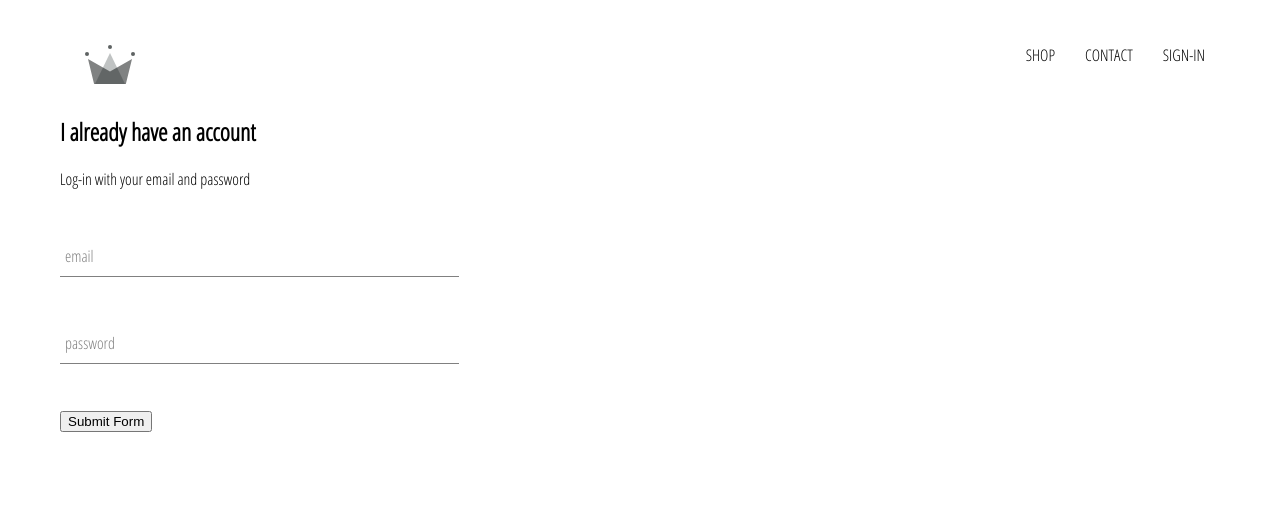
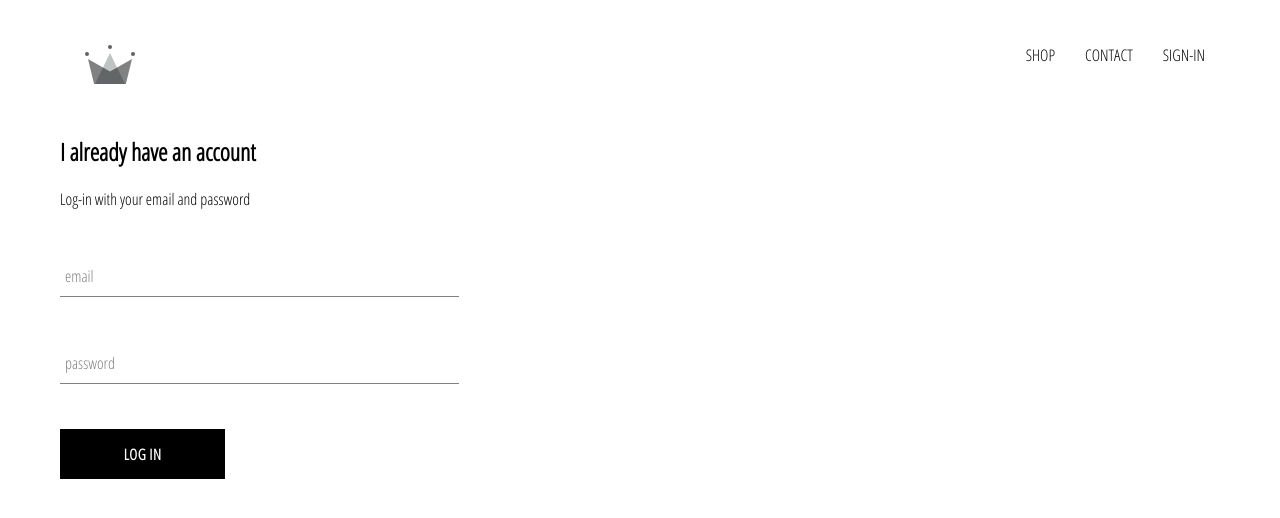
Before and after one commit to quantumomid/clothingStore, a React (Create React App) app in the folder clothing-store/: page /signin in a window 1280 px wide. Shown: the top 518 px of the page. Built offline with nearby package versions, Linux system fonts and the light colour scheme; a web font is replaced by a local one.

Commit message:
add a custom button component with styling

```diff
--- /dev/null
+++ b/clothing-store/src/components/custom-button/CustomButton.js
@@ -0,0 +1,10 @@
+import './CustomButton.scss'
+
+export default function CustomButton({ children, ...otherProps }){
+
+    return(
+        <button className="custom-button" { ...otherProps }>
+            { children }
+        </button>
+    )
+}
--- /dev/null
+++ b/clothing-store/src/components/custom-button/CustomButton.scss
@@ -0,0 +1,22 @@
+.custom-button {
+    min-width: 165px;
+    width: auto;
+    height: 50px;
+    letter-spacing: 0.5px;
+    line-height: 50px;
+    padding: 0 35px 0 35px;
+    font-size: 15px;
+    background-color: black;
+    color: white;
+    text-transform: uppercase;
+    font-family: 'Open Sans Condensed';
+    font-weight: bolder;
+    border: none;
+    cursor: pointer;
+
+    &:hover {
+      background-color: white;
+      color: black;
+      border: 1px solid black;
+    }
+  }
--- a/clothing-store/src/components/login/Login.js
+++ b/clothing-store/src/components/login/Login.js
@@ -1,6 +1,7 @@
 import React from 'react'
 import './Login.scss'
 import FormInput from '../form-input/FormInput'
+import CustomButton from '../custom-button/CustomButton'
 
 export default class Login extends React.Component{
     constructor(props){
@@ -32,7 +33,7 @@
                     <FormInput name="email" type="email" value={this.state.email} required handleChange={this.handleChange} label="email"/>
                     <FormInput name="password" type="password" value={this.state.password} required handleChange={this.handleChange} label="password"/>
 
-                    <input type="submit" value="Submit Form" />
+                    <CustomButton type="submit">Log In</CustomButton>
                 </form>
             </div>
         )
--- a/clothing-store/src/components/login/Login.scss
+++ b/clothing-store/src/components/login/Login.scss
@@ -1,3 +1,9 @@
 .login{
     width: 30vw;
+    display: flex;
+    flex-direction: column;
+
+    .title{
+        margin: 10px 0;
+    }
 }
```
